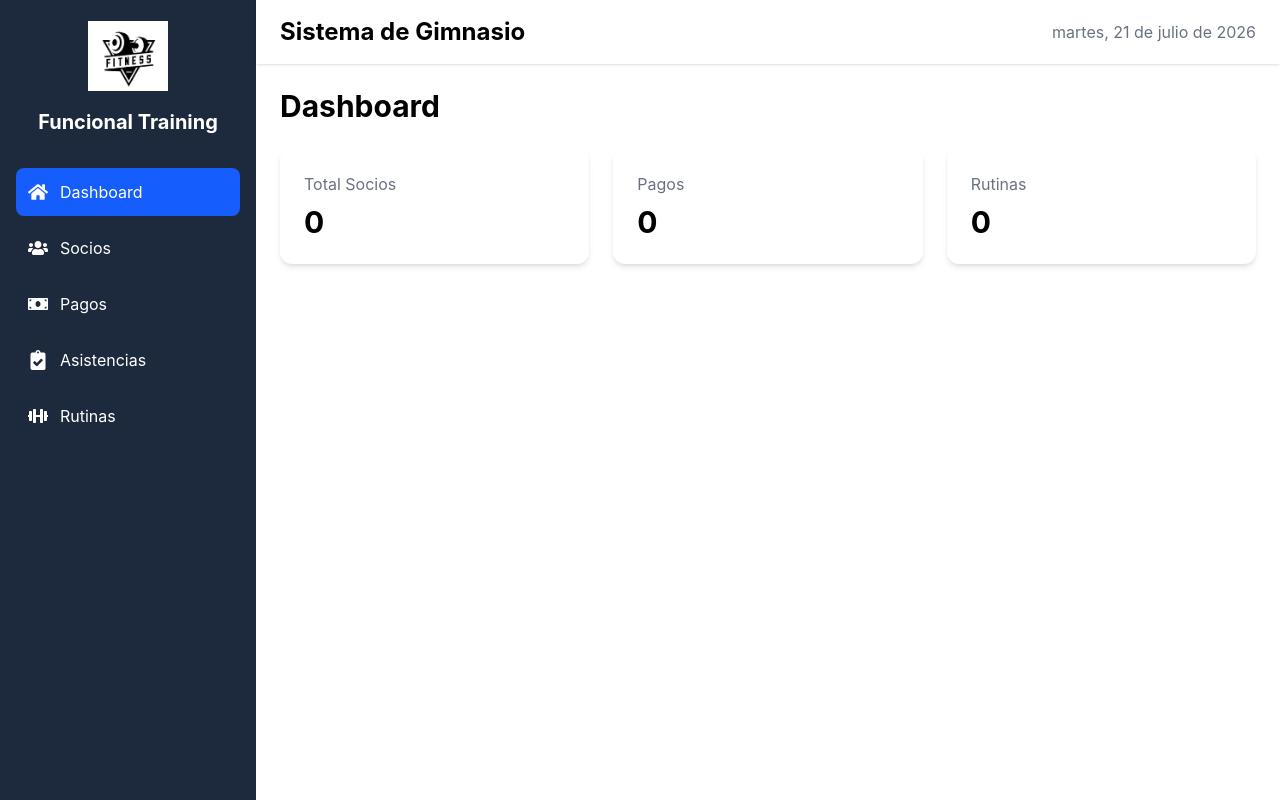
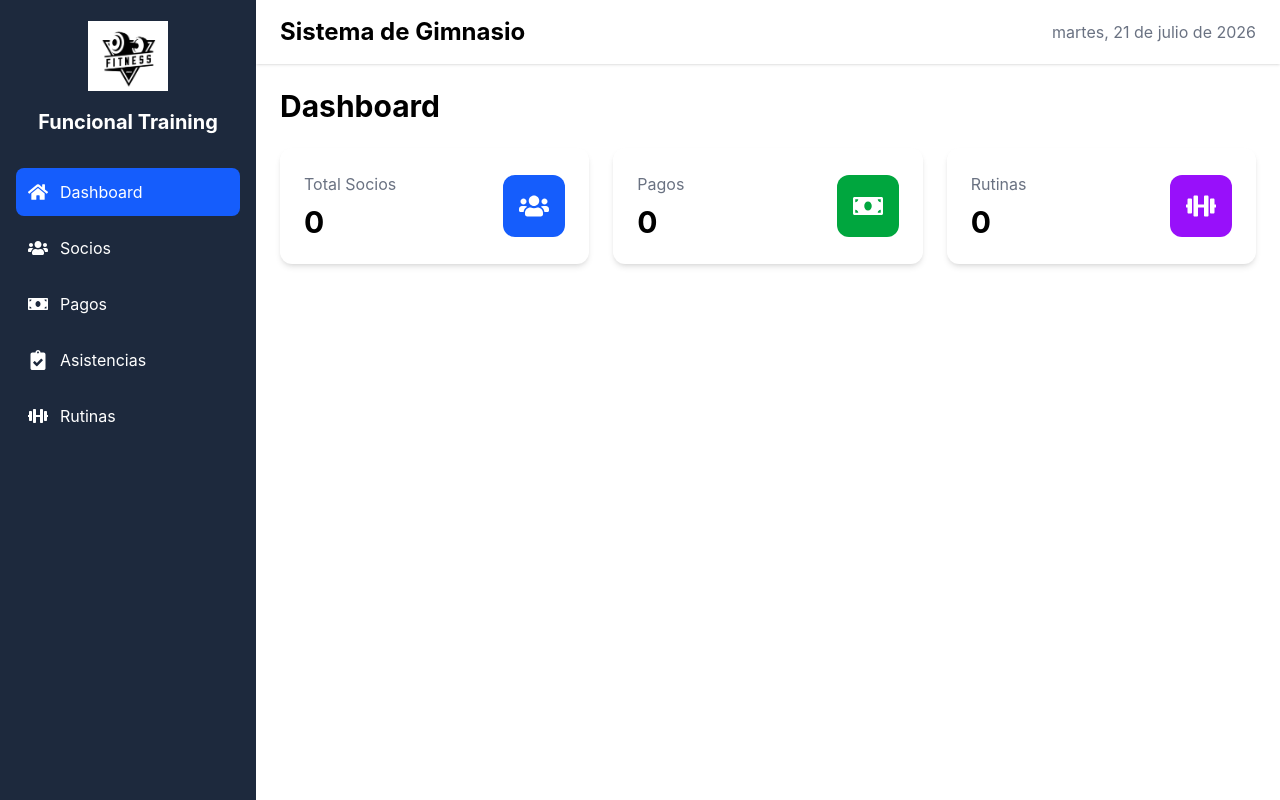
Before and after one commit to ArielGnz/gym-system, a React (Vite) app in the folder client/: page / in a window 1280 px wide. Built offline with nearby package versions, Linux system fonts and the light colour scheme; no server answers.

Commit message:
nuevo cambios

```diff
--- a/client/src/pages/Dashboard.jsx
+++ b/client/src/pages/Dashboard.jsx
@@ -49,6 +49,7 @@ function Dashboard() {
                         titulo={item.titulo}
                         valor={item.valor}
                         icono={item.icono}
+                        color={item.color}
                     />
                 ))}
             </div>
```
